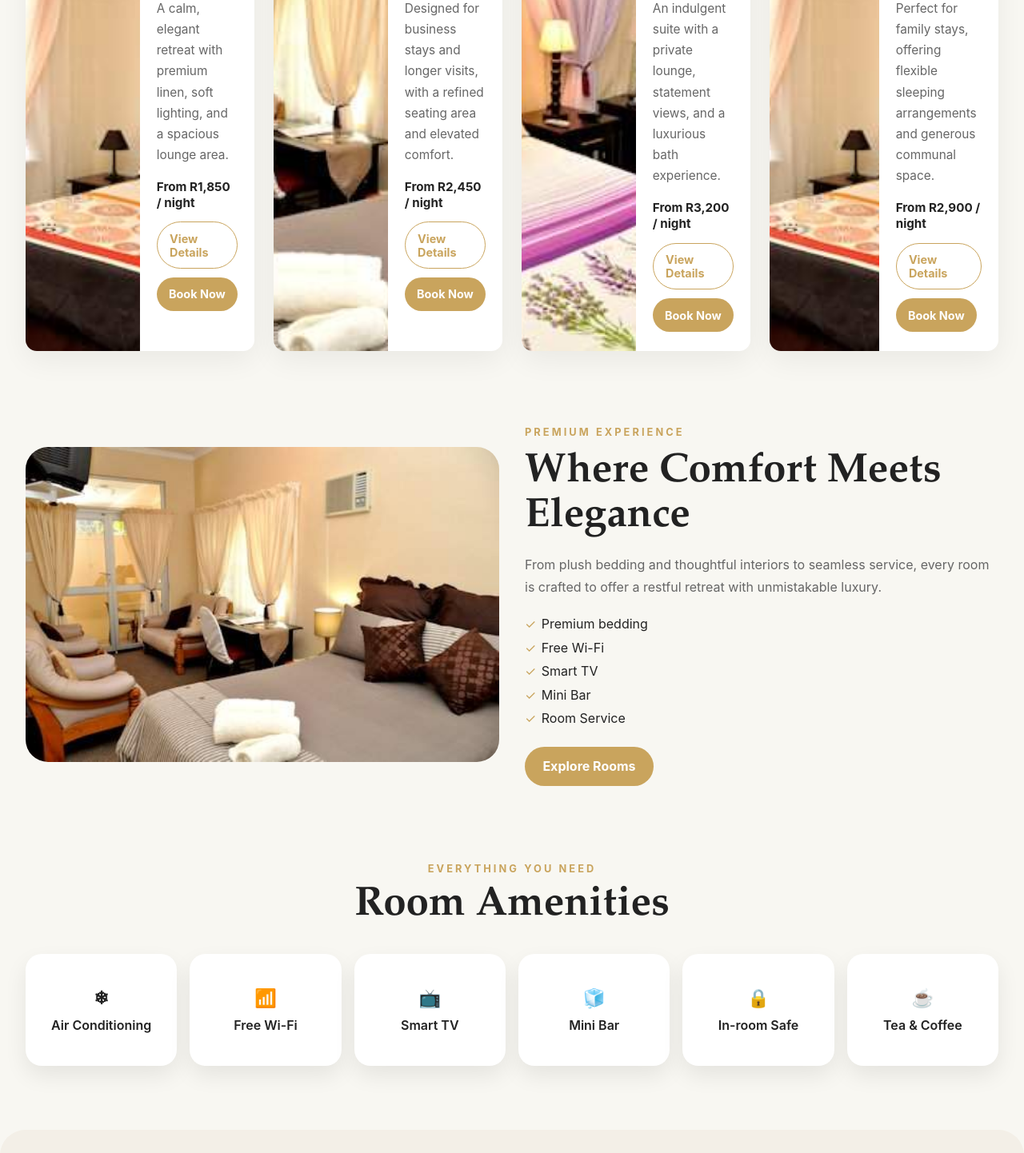
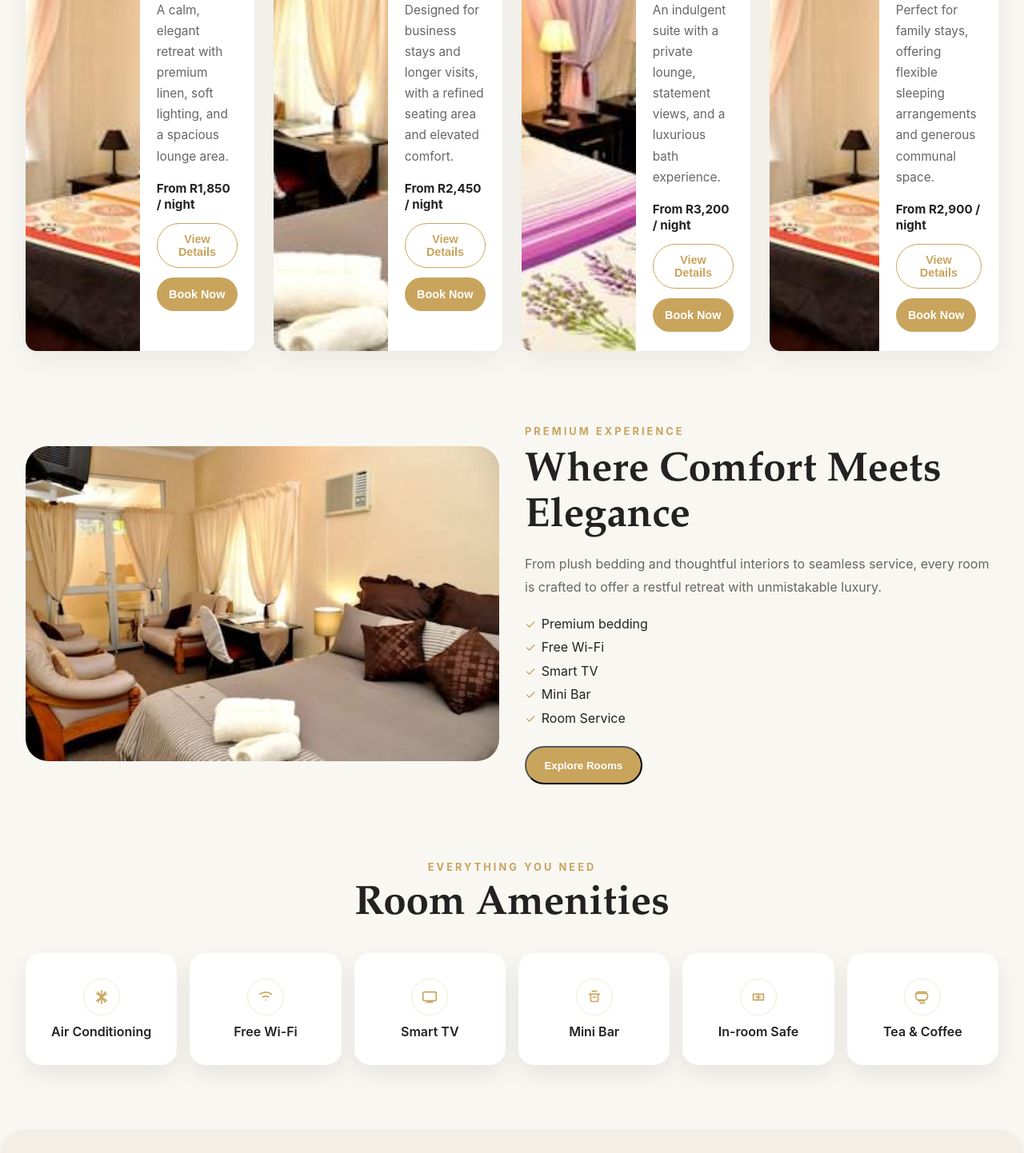
Before and after one commit to LBuyana/KingClubProject, a React (Vite) app: page /accommodation in a window 1280 px wide. Shown: the part 1024-2466 px from the top of the page at 80% size. Built offline with nearby package versions, Linux system fonts and the light colour scheme.

Commit message:
Refine accommodation UI and amenities icons

```diff
--- a/src/components/sections/AboutSection.jsx
+++ b/src/components/sections/AboutSection.jsx
@@ -64,6 +64,7 @@ function AboutSection() {
   const sectionRef = useRef(null);
   const [isVisible, setIsVisible] = useState(false);
   const [activeImages, setActiveImages] = useState({});
+  const [showExploreMenu, setShowExploreMenu] = useState(false);
 
   useEffect(() => {
     const section = sectionRef.current;
@@ -120,9 +121,25 @@ function AboutSection() {
             in one welcoming destination. Every detail is shaped for guests who want comfort,
             convenience, and a memorable stay in King William's Town.
           </p>
-          <Link className="about-section__button" to="/contact">
-            Learn More
-          </Link>
+          <div className="about-section__button-wrap">
+            <button
+              type="button"
+              className="about-section__button"
+              onClick={() => setShowExploreMenu((current) => !current)}
+            >
+              Learn More
+            </button>
+            {showExploreMenu && (
+              <div className="about-section__dropdown">
+                <Link to="/accommodation" onClick={() => setShowExploreMenu(false)}>
+                  Accommodation
+                </Link>
+                <Link to="/restaurant" onClick={() => setShowExploreMenu(false)}>
+                  Restaurant
+                </Link>
+              </div>
+            )}
+          </div>
         </div>
 
         <div className="feature-cards">
--- a/src/pages/Accommodation.jsx
+++ b/src/pages/Accommodation.jsx
@@ -16,7 +16,84 @@ const amenities = [
   { name: 'Tea & Coffee', icon: '☕' },
 ];
 
+function SnowflakeIcon() {
+  return (
+    <svg viewBox="0 0 24 24" aria-hidden="true">
+      <path d="M12 3v18" />
+      <path d="M5 7l7 5 7-5" />
+      <path d="M5 17l7-5 7 5" />
+      <path d="M7 5l5 7-5 7" />
+      <path d="M17 5l-5 7 5 7" />
+    </svg>
+  );
+}
+
+function WifiIcon() {
+  return (
+    <svg viewBox="0 0 24 24" aria-hidden="true">
+      <path d="M4 8a13 13 0 0 1 16 0" />
+      <path d="M8 12a8 8 0 0 1 8 0" />
+      <path d="M12 16h.01" />
+    </svg>
+  );
+}
+
+function TvIcon() {
+  return (
+    <svg viewBox="0 0 24 24" aria-hidden="true">
+      <rect x="3" y="5" width="18" height="12" rx="2" />
+      <path d="M8 19h8" />
+      <path d="M12 17v2" />
+    </svg>
+  );
+}
+
+function IceCubeIcon() {
+  return (
+    <svg viewBox="0 0 24 24" aria-hidden="true">
+      <path d="M5 8h14" />
+      <path d="M7 8v8a2 2 0 0 0 2 2h6a2 2 0 0 0 2-2V8" />
+      <path d="M9 4h6" />
+      <path d="M10 12h4" />
+    </svg>
+  );
+}
+
+function SafeIcon() {
+  return (
+    <svg viewBox="0 0 24 24" aria-hidden="true">
+      <path d="M5 8h14v8H5z" />
+      <path d="M9 12h6" />
+      <path d="M12 9v6" />
+    </svg>
+  );
+}
+
+function CoffeeIcon() {
+  return (
+    <svg viewBox="0 0 24 24" aria-hidden="true">
+      <path d="M5 7h12a2 2 0 0 1 2 2v3a4 4 0 0 1-4 4H7a4 4 0 0 1-4-4V7h2z" />
+      <path d="M5 7V5h12v2" />
+      <path d="M7 17h8" />
+      <path d="M9 20h6" />
+    </svg>
+  );
+}
+
+const amenityIcons = {
+  'Air Conditioning': <SnowflakeIcon />,
+  'Free Wi-Fi': <WifiIcon />,
+  'Smart TV': <TvIcon />,
+  'Mini Bar': <IceCubeIcon />,
+  'In-room Safe': <SafeIcon />,
+  'Tea & Coffee': <CoffeeIcon />,
+};
+
 function HeroSection() {
+  const scrollToRooms = () => {
+    document.getElementById('room-listings')?.scrollIntoView({ behavior: 'smooth', block: 'start' });
+  };
+
   return (
     <section className="accommodation-hero" style={{ backgroundImage: `url(${heroBackground})` }}>
       <div className="accommodation-hero__overlay" />
@@ -27,9 +104,9 @@ function HeroSection() {
           Discover refined spaces designed for relaxation, business travel, and effortless
           celebration at King Club.
         </p>
-        <Link className="accommodation-hero__button" to="/contact">
+        <button type="button" className="accommodation-hero__button" onClick={scrollToRooms}>
           Explore Rooms
-        </Link>
+        </button>
       </div>
     </section>
   );
@@ -59,7 +136,7 @@ function RoomCategoryFilter({ activeCategory, onChange }) {
 
 function RoomGrid({ roomsToShow }) {
   return (
-    <section className="accommodation-grid" aria-label="Available rooms">
+    <section id="room-listings" className="accommodation-grid" aria-label="Available rooms">
       <div className="accommodation-grid__container">
         {roomsToShow.map((room, index) => (
           <article
@@ -83,12 +160,12 @@ function RoomGrid({ roomsToShow }) {
                   <span className="room-card__price">From {room.price}</span>
                 </div>
                 <div className="room-card__actions">
-                  <Link className="room-card__link" to="/contact">
+                  <button type="button" className="room-card__link">
                     View Details
-                  </Link>
-                  <Link className="room-card__button" to="/contact">
+                  </button>
+                  <button type="button" className="room-card__button">
                     Book Now
-                  </Link>
+                  </button>
                 </div>
               </div>
             </div>
@@ -120,9 +197,9 @@ function FeaturedExperience() {
             <li>Mini Bar</li>
             <li>Room Service</li>
           </ul>
-          <Link className="accommodation-experience__button" to="/contact">
+          <button type="button" className="accommodation-experience__button" onClick={() => document.getElementById('room-listings')?.scrollIntoView({ behavior: 'smooth', block: 'start' })}>
             Explore Rooms
-          </Link>
+          </button>
         </div>
       </div>
     </section>
@@ -141,7 +218,7 @@ function AmenitiesSection() {
           {amenities.map((item) => (
             <div className="amenity-card" key={item.name}>
               <span className="amenity-card__icon" aria-hidden="true">
-                {item.icon}
+                {amenityIcons[item.name]}
               </span>
               <span>{item.name}</span>
             </div>
--- a/src/styles/globals.css
+++ b/src/styles/globals.css
@@ -386,6 +386,11 @@ body.home-page .navbar--scrolled {
   color: #666666;
 }
 
+.about-section__button-wrap {
+  position: relative;
+  display: inline-block;
+}
+
 .about-section__button {
   display: inline-flex;
   align-items: center;
@@ -394,6 +399,8 @@ body.home-page .navbar--scrolled {
   padding: 14px 30px;
   font-weight: 700;
   color: var(--color-accent);
+  cursor: pointer;
+  background: transparent;
   border: 1px solid var(--color-accent);
   border-radius: 8px;
   transition:
@@ -406,6 +413,32 @@ body.home-page .navbar--scrolled {
   color: #ffffff;
   background: var(--color-accent);
   transform: translateY(-2px);
+}
+
+.about-section__dropdown {
+  position: absolute;
+  top: calc(100% + 0.65rem);
+  left: 0;
+  display: grid;
+  gap: 0.5rem;
+  min-width: 220px;
+  padding: 0.8rem;
+  background: #ffffff;
+  border-radius: 14px;
+  box-shadow: 0 16px 40px rgb(0 0 0 / 12%);
+}
+
+.about-section__dropdown a {
+  padding: 0.75rem 0.9rem;
+  font-weight: 600;
+  color: #222222;
+  border-radius: 10px;
+  transition: background-color 300ms ease, color 300ms ease;
+}
+
+.about-section__dropdown a:hover {
+  color: var(--color-accent);
+  background: #f8f7f2;
 }
 
 .feature-cards {
@@ -1024,8 +1057,8 @@ body.home-page .navbar--scrolled {
 .room-card {
   overflow: hidden;
   background: #ffffff;
-  border-radius: 24px;
-  box-shadow: 0 16px 42px rgb(0 0 0 / 8%);
+  border-radius: 20px;
+  box-shadow: 0 18px 45px rgb(28 28 28 / 8%);
   animation: fadeUp 700ms ease both;
   animation-delay: calc(var(--delay, 0) * 120ms);
   transition: transform 300ms ease, box-shadow 300ms ease;
@@ -1033,7 +1066,7 @@ body.home-page .navbar--scrolled {
 
 .room-card:hover {
   transform: translateY(-8px);
-  box-shadow: 0 24px 48px rgb(0 0 0 / 14%);
+  box-shadow: 0 26px 60px rgb(28 28 28 / 14%);
 }
 
 .room-card__image-wrap {
@@ -1053,7 +1086,7 @@ body.home-page .navbar--scrolled {
 }
 
 .room-card__body {
-  padding: 1.35rem 1.3rem 1.5rem;
+  padding: 1.45rem 1.3rem 1.5rem;
 }
 
 .room-card h3 {
@@ -1106,12 +1139,15 @@ body.home-page .navbar--scrolled {
   padding: 0.7rem 0.95rem;
   font-size: 0.9rem;
   font-weight: 700;
+  cursor: pointer;
+  border: 0;
   border-radius: 999px;
   transition: transform 300ms ease, background-color 300ms ease, color 300ms ease;
 }
 
 .room-card__link {
   color: var(--color-accent);
+  background: transparent;
   border: 1px solid var(--color-accent);
 }
 
@@ -1224,7 +1260,24 @@ body.home-page .navbar--scrolled {
 }
 
 .amenity-card__icon {
+  display: grid;
+  width: 46px;
+  height: 46px;
   font-size: 1.4rem;
+  color: var(--color-accent);
+  border: 1px solid rgb(201 164 93 / 24%);
+  border-radius: 50%;
+  place-items: center;
+}
+
+.amenity-card__icon svg {
+  width: 22px;
+  height: 22px;
+  fill: none;
+  stroke: currentcolor;
+  stroke-linecap: round;
+  stroke-linejoin: round;
+  stroke-width: 1.8;
 }
 
 .accommodation-cta__container {
```
